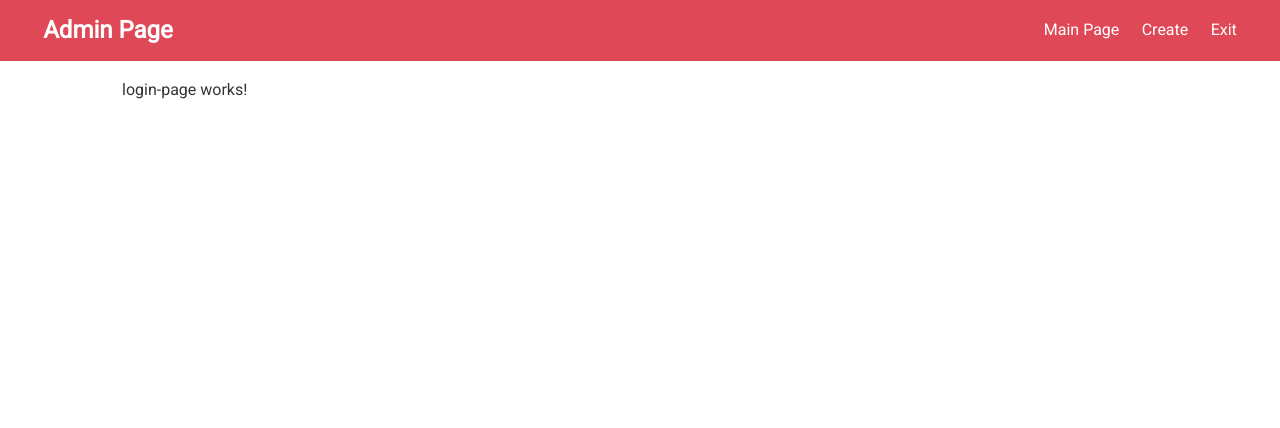
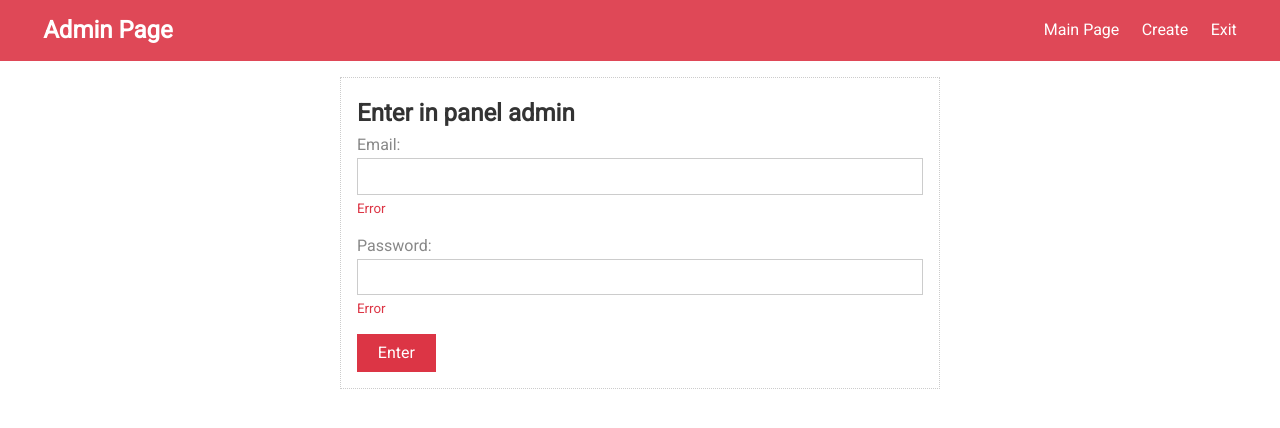
Before and after one commit to Dav1denko/My_blog_angular, an Angular app: page /admin/login in a window 1280 px wide. Shown: the top 428 px of the page. Built offline with nearby package versions, Linux system fonts and the light colour scheme.

Commit message:
added style login page

```diff
--- a/src/app/admin/login-page/login-page.component.html
+++ b/src/app/admin/login-page/login-page.component.html
@@ -1 +1,19 @@
-<p>login-page works!</p>
+<form class="card">
+    <h2>Enter in panel admin</h2>
+    <div class="form-control">
+        <label for="email">Email:</label>
+        <input id="email" type="email">
+        <div class="validation">
+            <small>Error</small>
+        </div>
+    </div>
+
+    <div class="form-control">
+        <label for="Password">Password:</label>
+        <input id="Password" type="password">
+        <div class="validation">
+            <small>Error</small>
+        </div>
+    </div>
+    <button type="submit" class="btn btn-primary">Enter</button>
+</form>
--- a/src/app/admin/login-page/login-page.component.scss
+++ b/src/app/admin/login-page/login-page.component.scss
@@ -0,0 +1,4 @@
+form {
+    max-width: 600px;
+    margin: 0 auto;
+}
```
